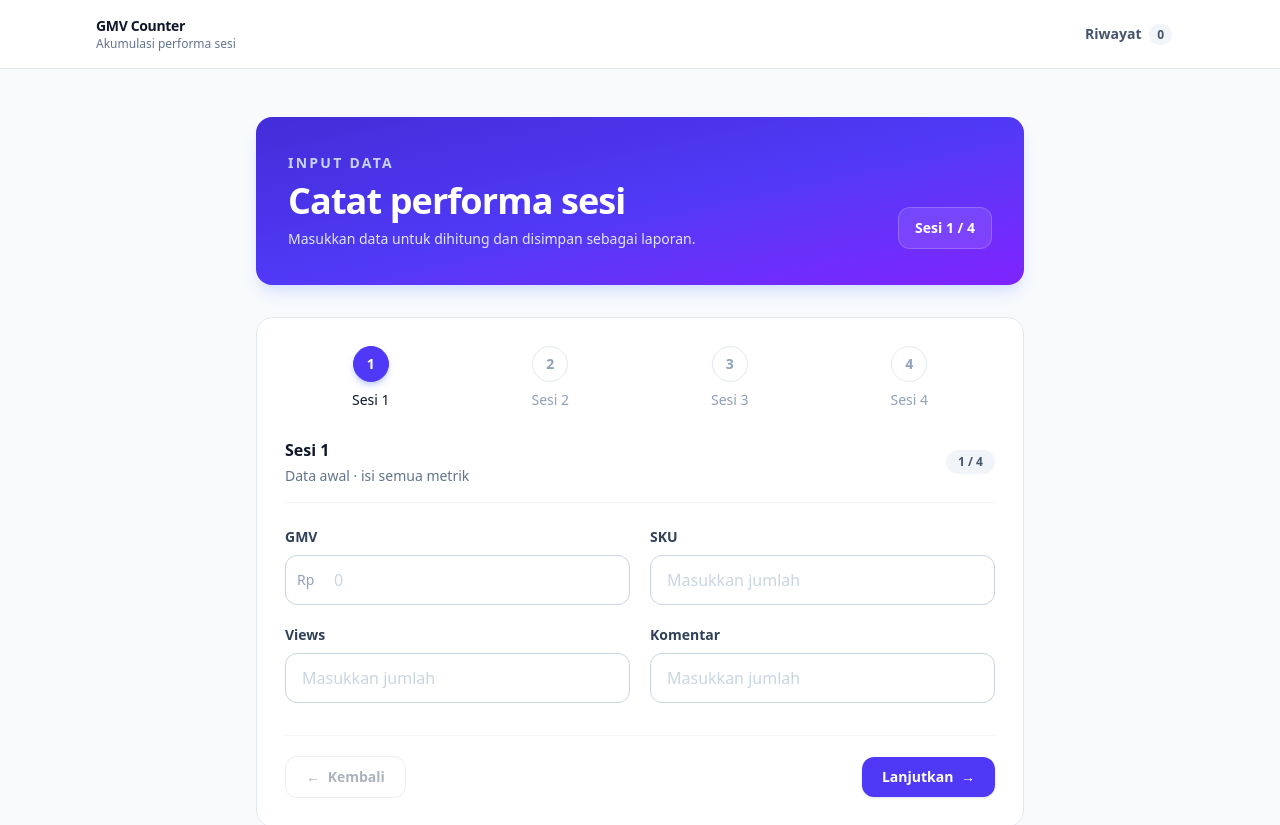
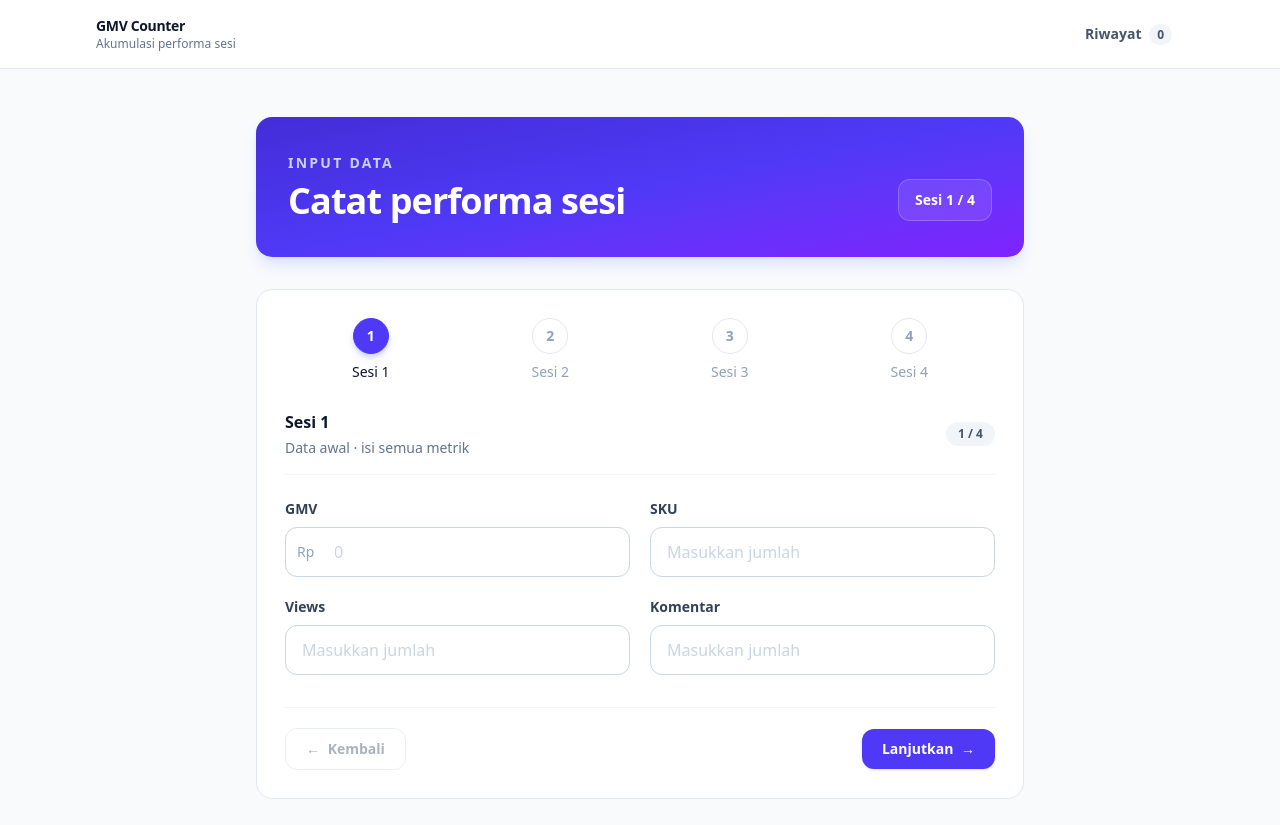
Before and after one commit to faizallmaullana/gmv-counter, a Vue app: page / in a window 1280 px wide. Shown: the top 825 px of the page. Built offline with nearby package versions, Linux system fonts and the light colour scheme.

Commit message:
fix: header

```diff
--- a/src/App.vue
+++ b/src/App.vue
@@ -201,7 +201,6 @@ onMounted(() => {
             <div>
               <p class="mb-2 text-sm font-semibold uppercase tracking-[0.16em] text-indigo-200">Input data</p>
               <h1 class="text-3xl font-bold tracking-tight sm:text-4xl">Catat performa sesi</h1>
-              <p class="mt-2 text-sm text-indigo-100">Masukkan data untuk dihitung dan disimpan sebagai laporan.</p>
             </div>
             <span class="rounded-xl border border-white/20 bg-white/10 px-4 py-2.5 text-sm font-semibold">Sesi {{ currentSession + 1 }} / 4</span>
           </div>
@@ -269,7 +268,6 @@ onMounted(() => {
               <button class="mb-5 inline-flex items-center gap-2 text-sm font-medium text-indigo-100 transition hover:text-white" @click="page = 'entry'">← Kembali ke input</button>
               <p class="mb-2 text-sm font-semibold uppercase tracking-[0.16em] text-indigo-200">Arsip lokal</p>
               <h1 class="text-3xl font-bold tracking-tight sm:text-4xl">Riwayat laporan</h1>
-              <p class="mt-2 text-sm text-indigo-100">Laporan tersimpan di browser ini dan tersedia saat offline.</p>
             </div>
             <div class="flex items-center gap-3">
               <span class="rounded-xl border border-white/20 bg-white/10 px-4 py-2.5 text-sm font-semibold">{{ history.length }} {{ history.length === 1 ? 'laporan' : 'laporan' }}</span>
```
